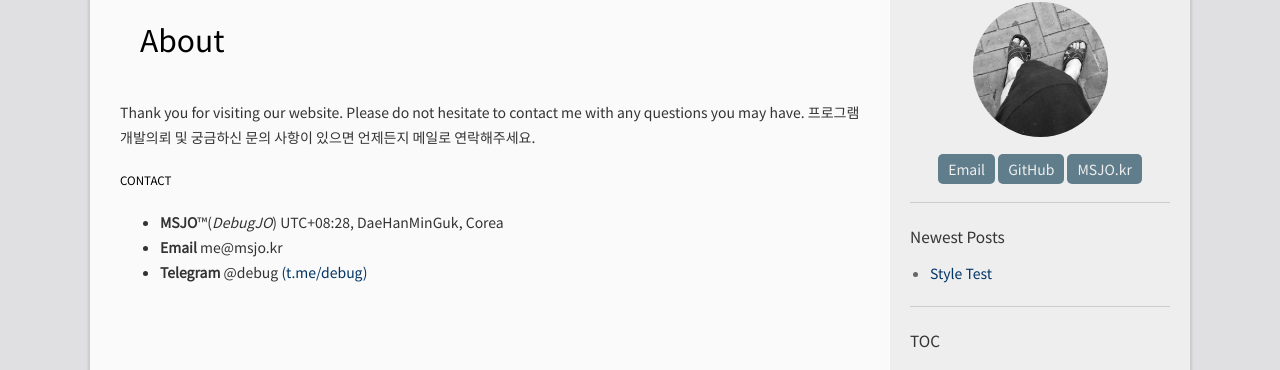
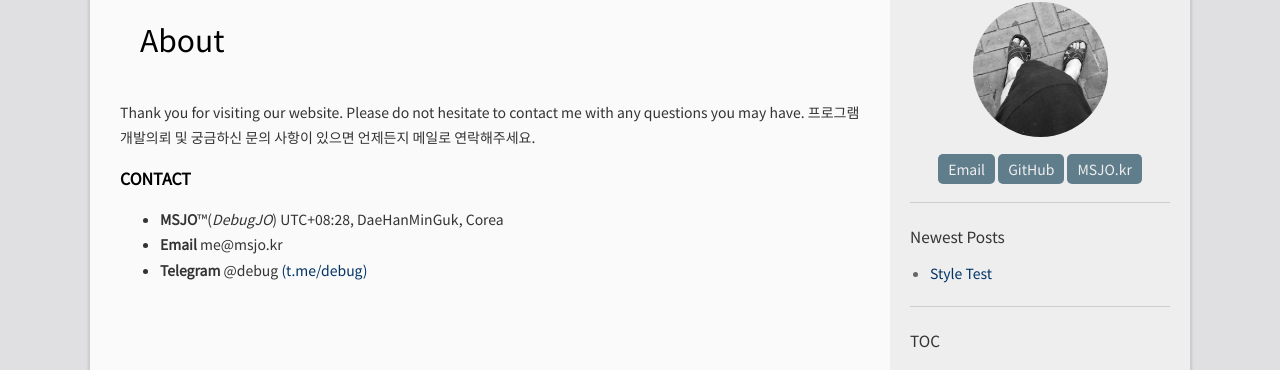
Before and after one commit to DebugJO/rustlang, a Jekyll site: the page built from about.md, in a window 1280 px wide. Shown: the part 116-486 px from the top of the page. Built offline with Jekyll 4.4.1, drawn with Linux system fonts in a browser that asks for light colours.

```diff
--- a/about.md
+++ b/about.md
@@ -6,7 +6,7 @@ permalink: /about/
 
 Thank you for visiting our website. Please do not hesitate to contact me with any questions you may have. 프로그램 개발의뢰 및 궁금하신 문의 사항이 있으면 언제든지 메일로 연락해주세요.
 
-##### CONTACT
+###### CONTACT
 * **MSJO**™(*DebugJO*) UTC+08:28, DaeHanMinGuk, Corea
 * **Email** me@msjo.kr
 * **Telegram** @debug [(t.me/debug)](https://t.me/debug)
```
